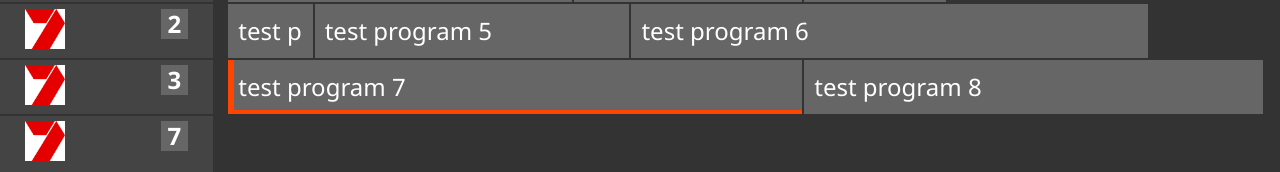
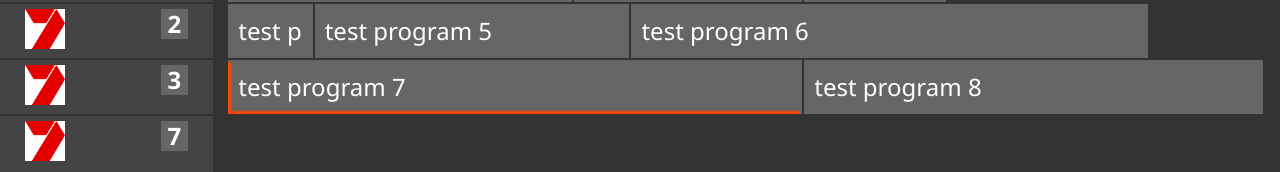
Before and after one commit to astondg/tv-scheduler, a website: page index.html in a window 1280 px wide. Shown: the part 282-454 px from the top of the page. Drawn offline with nearby package versions, Linux system fonts and the light colour scheme; some packages are replaced by stand-ins of ours.

Commit message:
Aligned styling of 'now showing' marker on Guide & Programs pages

```diff
--- a/less/site.less
+++ b/less/site.less
@@ -177,6 +177,7 @@
         font-size: 0;
         border: 0;
         width: 60%;
+        margin-left: 0;
         text-align: left;
         margin-right: 0;
         -moz-box-shadow: 0 4px 6px;
@@ -212,7 +213,7 @@
     .program-overview {
         &.showing-now {
             /*border-color: @now-color;*/
-            box-shadow: inset 6px 0 0 orangered, inset 0 -4px 0 orangered;
+            box-shadow: -2px 2px 2px #666 inset, 3px 0 2px orangered inset, 0 -3px 2px orangered inset;
         }
 
         border-right: 2px solid @body-bg;
```
Also changed, not shown: css/site.css, less/site.css, less/site.min.css, 1 other file.
